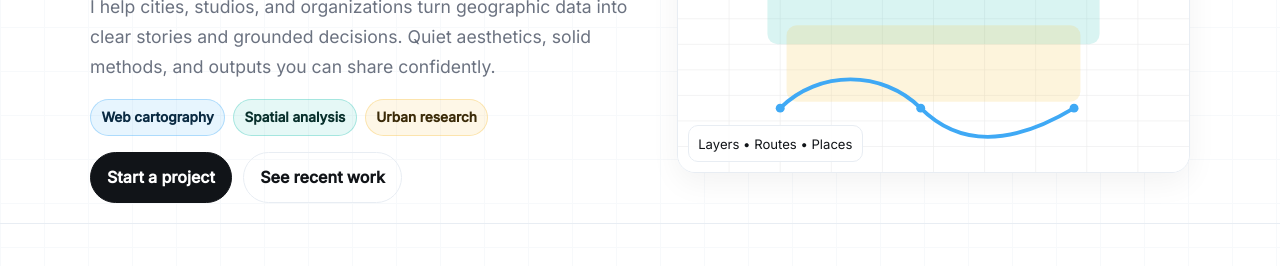
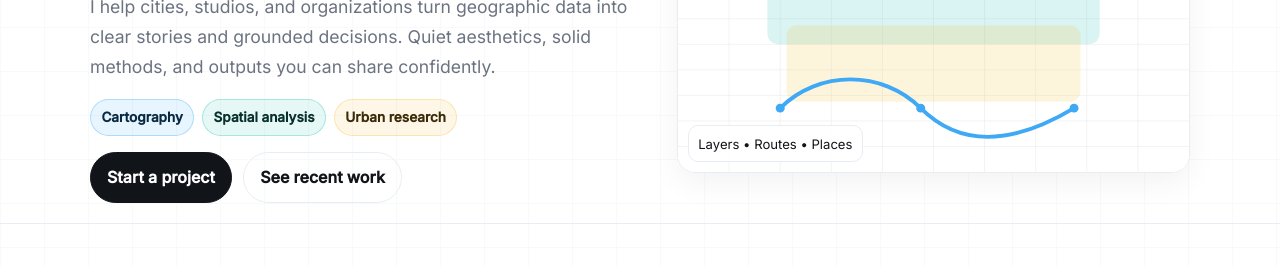
Before and after one commit to KansaiGeoCoder/KansaiGeoCoder.github.io, a plain HTML site: page index.html in a window 1280 px wide. Shown: the part 325-591 px from the top of the page. Drawn offline with Linux system fonts and the light colour scheme.

Commit message:
Change chip label from 'Web cartography' to 'Cartography'

```diff
--- a/index.html
+++ b/index.html
@@ -38,7 +38,7 @@
         <h1>Lightweight maps, rich insights.</h1>
         <p class="lead read">I help cities, studios, and organizations turn geographic data into clear stories and grounded decisions. Quiet aesthetics, solid methods, and outputs you can share confidently.</p>
         <div class="chips">
-          <span class="chip blue">Web cartography</span>
+          <span class="chip blue">Cartography</span>
           <span class="chip teal">Spatial analysis</span>
           <span class="chip gold">Urban research</span>
         </div>
```
